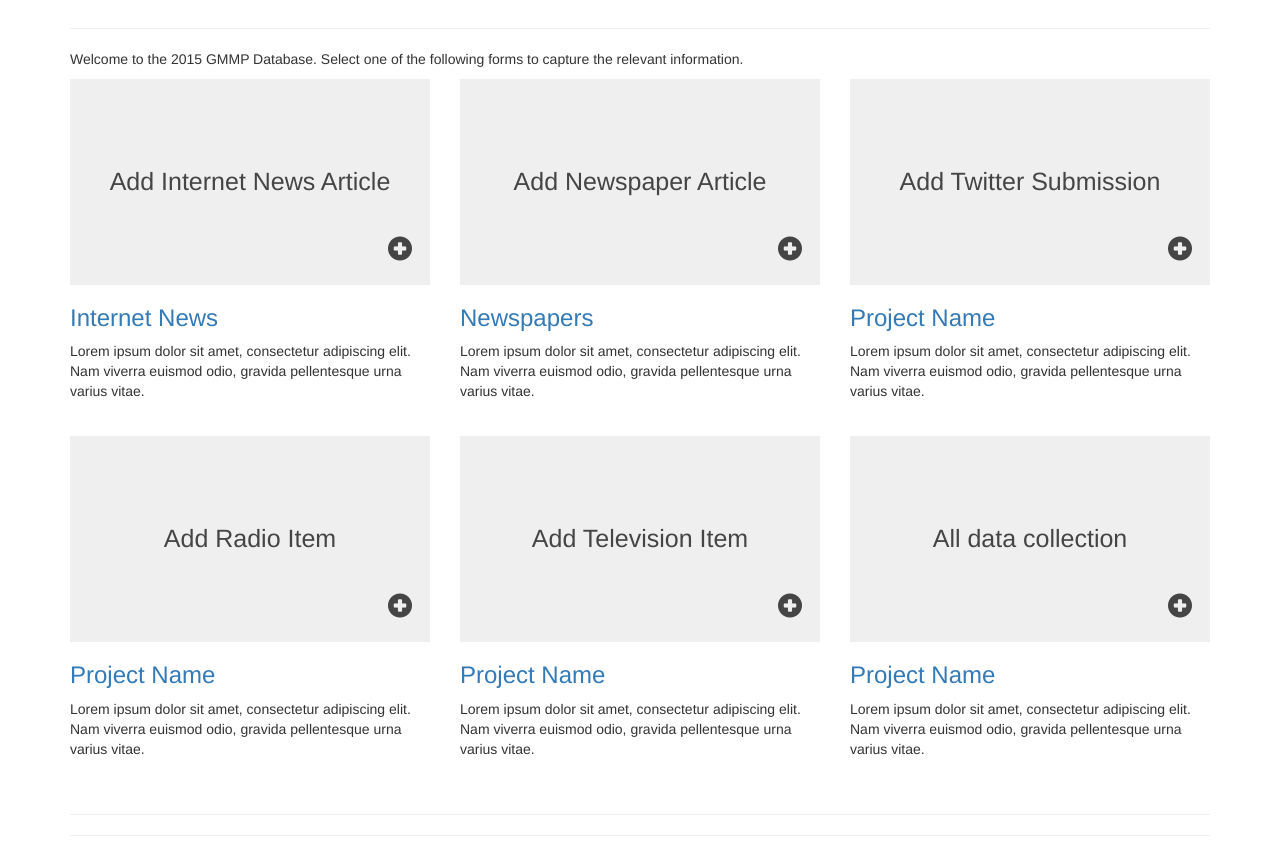
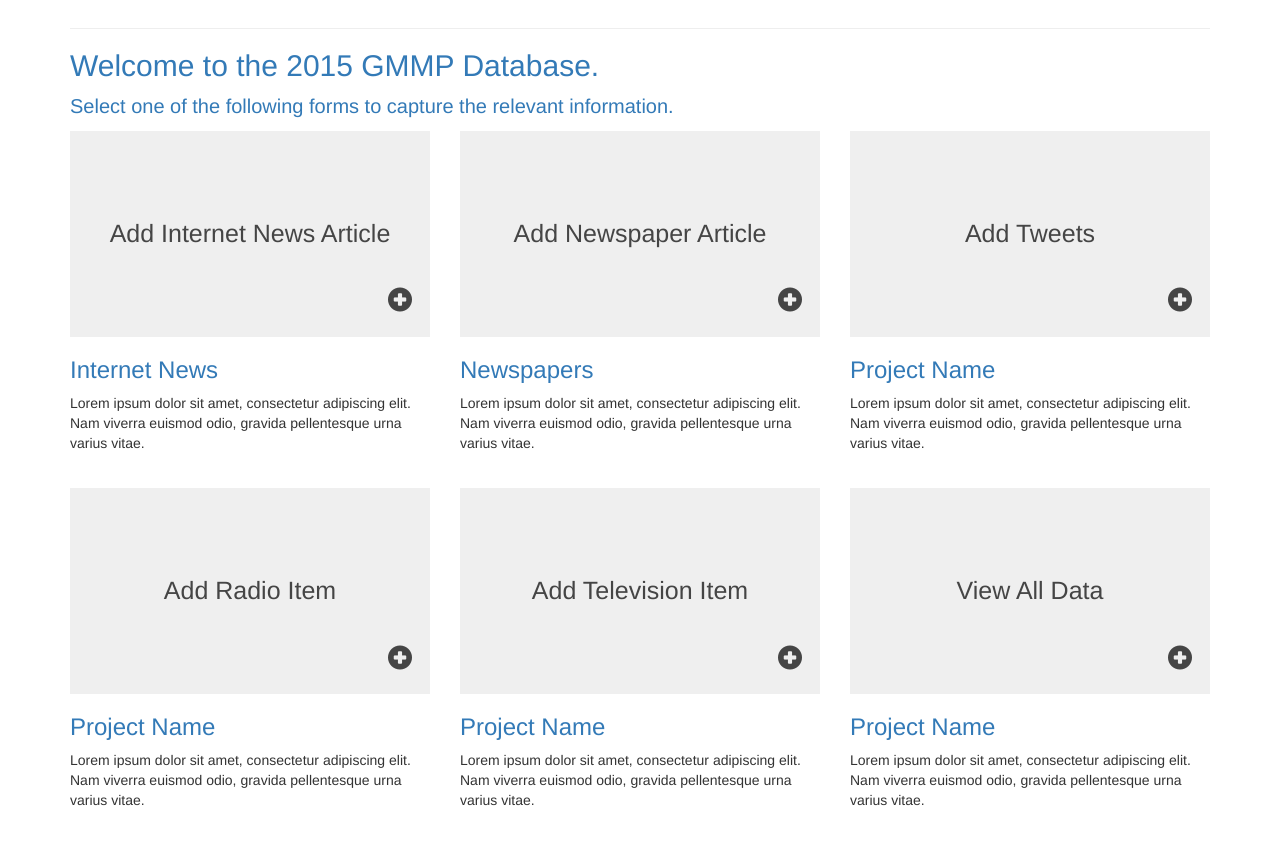
Before and after one commit to CodeForAfrica/gmmp, a Django app: page / in a window 1280 px wide. Shown: the part 51-900 px from the top of the page. Run offline with Django 3.2, Linux system fonts and the light colour scheme; some libraries are stand-ins or nearby versions.

Commit message:
Minor visual adjustments

```diff
--- a/gmmp/static/css/3-col-portfolio.css
+++ b/gmmp/static/css/3-col-portfolio.css
@@ -5,7 +5,7 @@
  */
 
 body {
-    padding-top: 70px; /* Required padding for .navbar-fixed-top. Remove if using .navbar-static-top. Change if height of navigation changes. */
+    padding-top: 30px;
 }
 
 .portfolio-item {
@@ -14,6 +14,10 @@ body {
 
 footer {
     margin: 50px 0;
+}
+
+h2 {
+    color: rgb(51, 122, 183);
 }
 
 .box a, .box a:hover, .box a:active {
@@ -58,11 +62,12 @@ footer {
     color: #acacac;
 }
 
-body {
-    padding-top: 30px;
-}
-
 .user-greeting img {
     margin-bottom: 3px;
     margin-left: 3px;
 }
+
+.header-instructions {
+    color: rgb(51, 122, 183);
+    font-size: 20px;
+}
--- a/gmmp/templates/index.html
+++ b/gmmp/templates/index.html
@@ -67,7 +67,8 @@
         <div class="row">
             <div class="col-lg-12">
                 <h1 class="page-header"></h1>
-                <p>Welcome to the 2015 GMMP Database. Select one of the following forms to capture the relevant information.</p>
+                <h2>Welcome to the 2015 GMMP Database.</h2>
+                <p class=header-instructions>Select one of the following forms to capture the relevant information.</p>
             </div>
         </div>
         <!-- /.row -->
@@ -101,7 +102,7 @@
             <div class="col-md-4 portfolio-item">
                 <div class="box">
                     <a href="{% url 'admin:forms_twittersheet_add' %}">
-                        <div>Add Twitter Submission</div>
+                        <div>Add Tweets</div>
                         <i class="glyphicon glyphicon-plus-sign"></i>
                     </a>
                 </div>
@@ -141,8 +142,8 @@
             </div>
             <div class="col-md-4 portfolio-item">
                 <div class="box">
-                    <a href="{% url 'admin:index' %}">
-                        <div>All data collection</div>
+                    <a href="{% url 'admin:app_list' app_label='forms' %}">
+                        <div>View All Data</div>
                         <i class="glyphicon glyphicon-plus-sign"></i>
                     </a>
                 </div>
```
